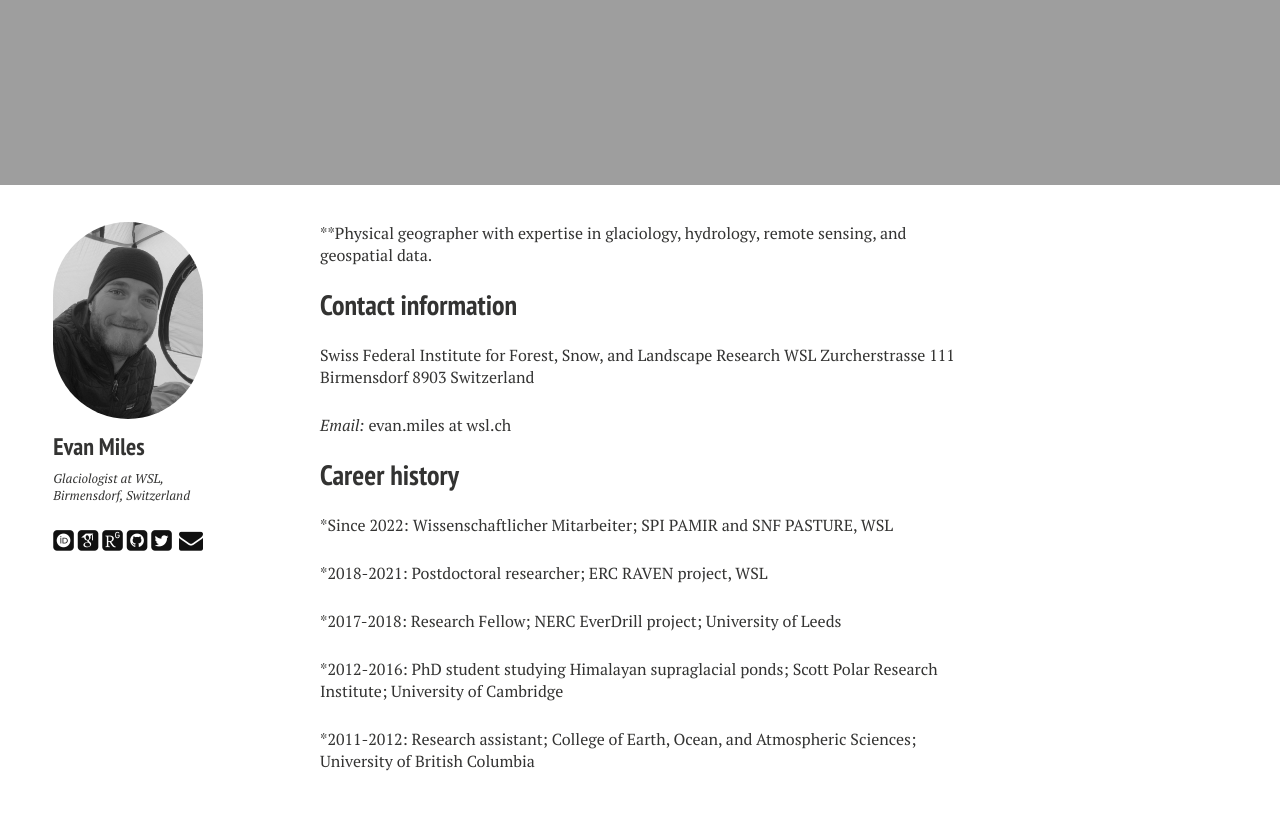
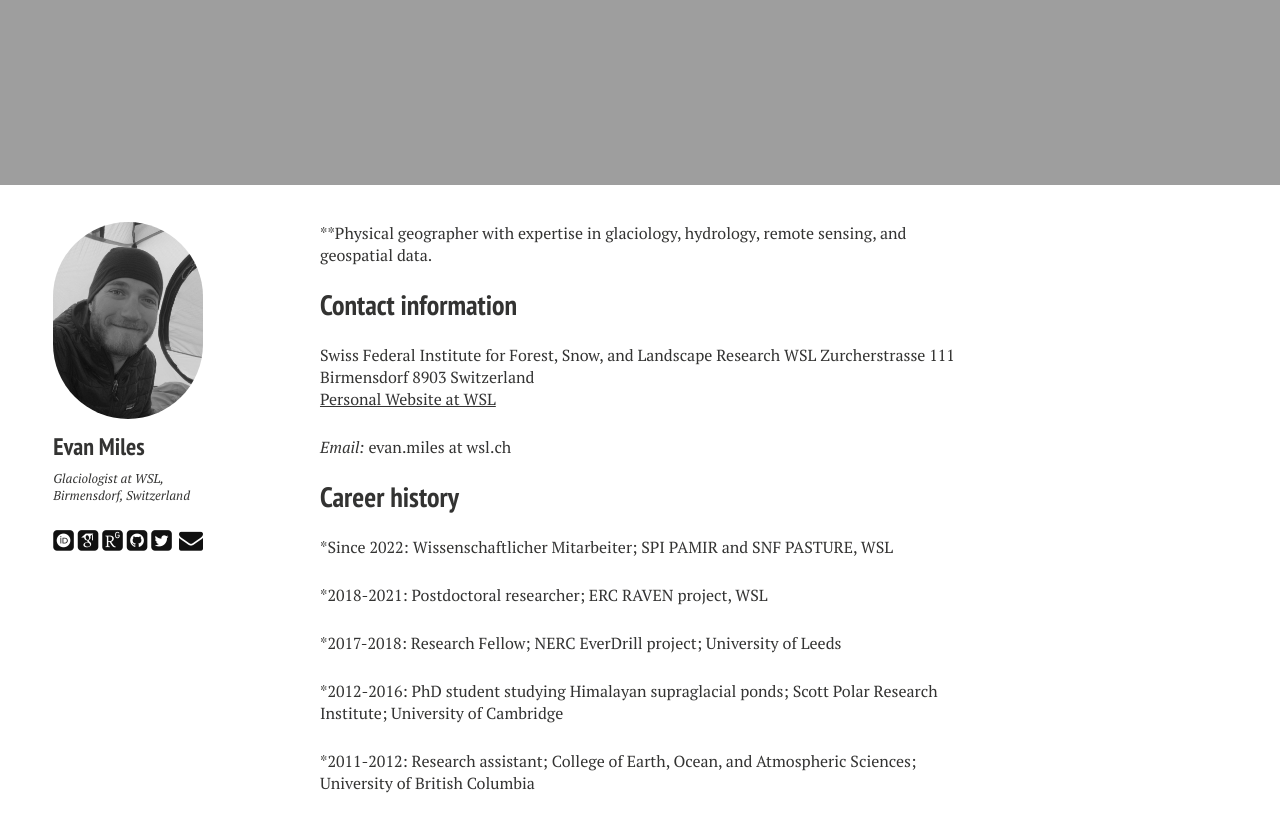
Before and after one commit to miles916/miles916.github.io, a Jekyll site: the page built from index.md, in a window 1280 px wide and 900 px high, scrolled down 859 px. Shown: the top 832 px of the window. Built offline with Jekyll 4.4.1, drawn with Linux system fonts in a browser that asks for light colours; nearby versions of some CDN libraries; some web fonts are replaced.

Commit message:
Update index.md

```diff
--- a/index.md
+++ b/index.md
@@ -19,6 +19,7 @@ Swiss Federal Institute for Forest, Snow, and Landscape Research WSL
 Zurcherstrasse 111
 Birmensdorf 8903
 Switzerland
+<a href="[http://example.com](https://www.wsl.ch/en/employees/miles.html)">Personal Website at WSL</a>
 
 *Email:* evan.miles at wsl.ch
 
```
